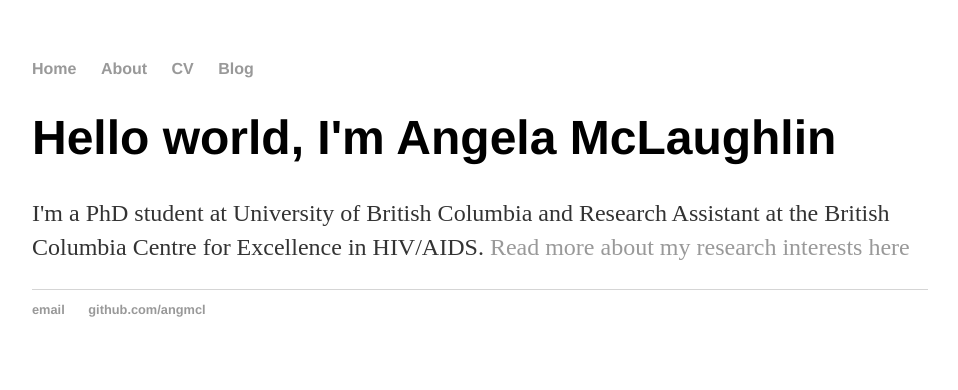
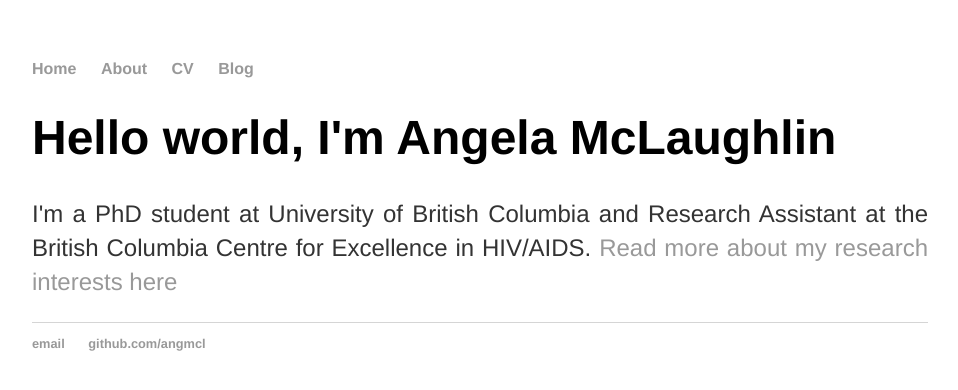
Before and after one commit to AngMcL/angmcl.github.io, a Jekyll site: the page built from index.html, in a window 1280 px wide. Shown: the top 390 px of the page, without its empty margins (160-1118 px from the left). Built offline with Jekyll 4.4.1, drawn with Linux system fonts in a browser that asks for light colours.

Commit message:
justify text in body

```diff
--- a/css/main.css
+++ b/css/main.css
@@ -1,6 +1,8 @@
 body {
     margin: 60px auto;
     width: 70%;
+    font-family:'Helvetica', 'Arial', 'Sans-Serif';
+    text-align:justify;
 }
 nav ul, footer ul {
     font-family:'Helvetica', 'Arial', 'Sans-Serif';
```
